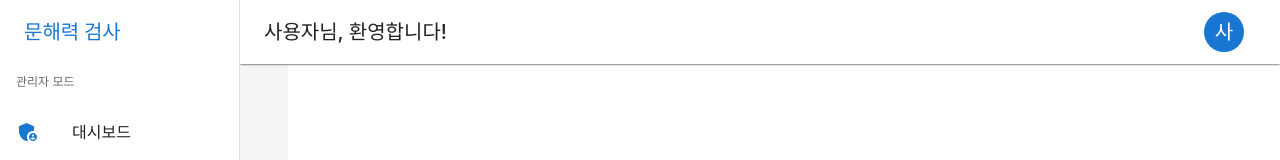
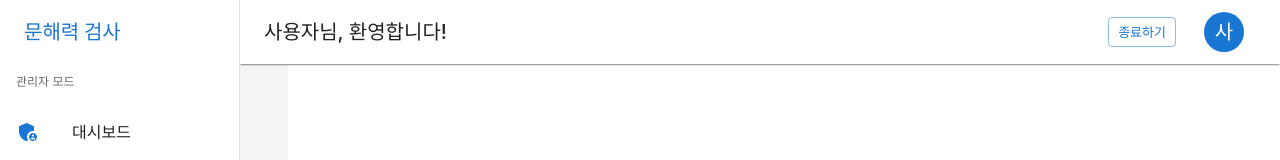
Before and after one commit to domafordarwin/NewWaveForReading, a React app in the folder frontend/: page /admin in a window 1280 px wide. Shown: the top 160 px of the page. Built offline with nearby package versions, Linux system fonts and the light colour scheme; the HTML template or start-up script is replaced by a standard one.

Commit message:
Add exit button to layout

```diff
--- a/frontend/src/layouts/MainLayout.tsx
+++ b/frontend/src/layouts/MainLayout.tsx
@@ -15,6 +15,7 @@ import {
   Avatar,
   Menu,
   MenuItem,
+  Button,
 } from '@mui/material';
 import {
   Menu as MenuIcon,
@@ -106,6 +107,11 @@ export default function MainLayout({ children }: MainLayoutProps) {
     navigate('/login');
   };
 
+  const handleExit = () => {
+    alert('이용해 주셔서 감사합니다. 랜딩 페이지로 이동합니다.');
+    navigate('/');
+  };
+
   const storedUser = getCurrentUser();
   const displayName = storedUser?.name || '사용자';
 
@@ -163,6 +169,14 @@ export default function MainLayout({ children }: MainLayoutProps) {
           <Typography variant="h6" noWrap component="div" sx={{ flexGrow: 1 }}>
             {displayName}님, 환영합니다!
           </Typography>
+          <Button
+            variant="outlined"
+            size="small"
+            onClick={handleExit}
+            sx={{ mr: 2 }}
+          >
+            종료하기
+          </Button>
           <IconButton
             size="large"
             aria-label="account of current user"
```
